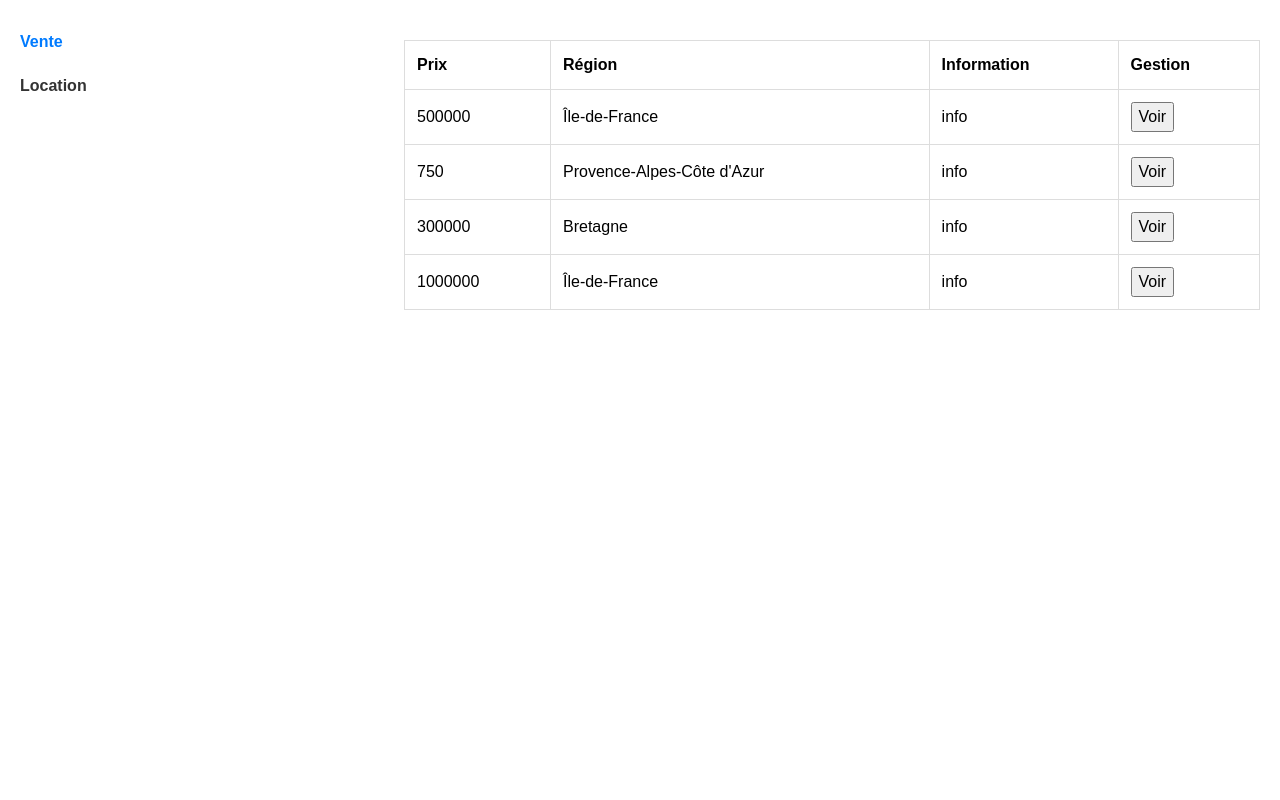
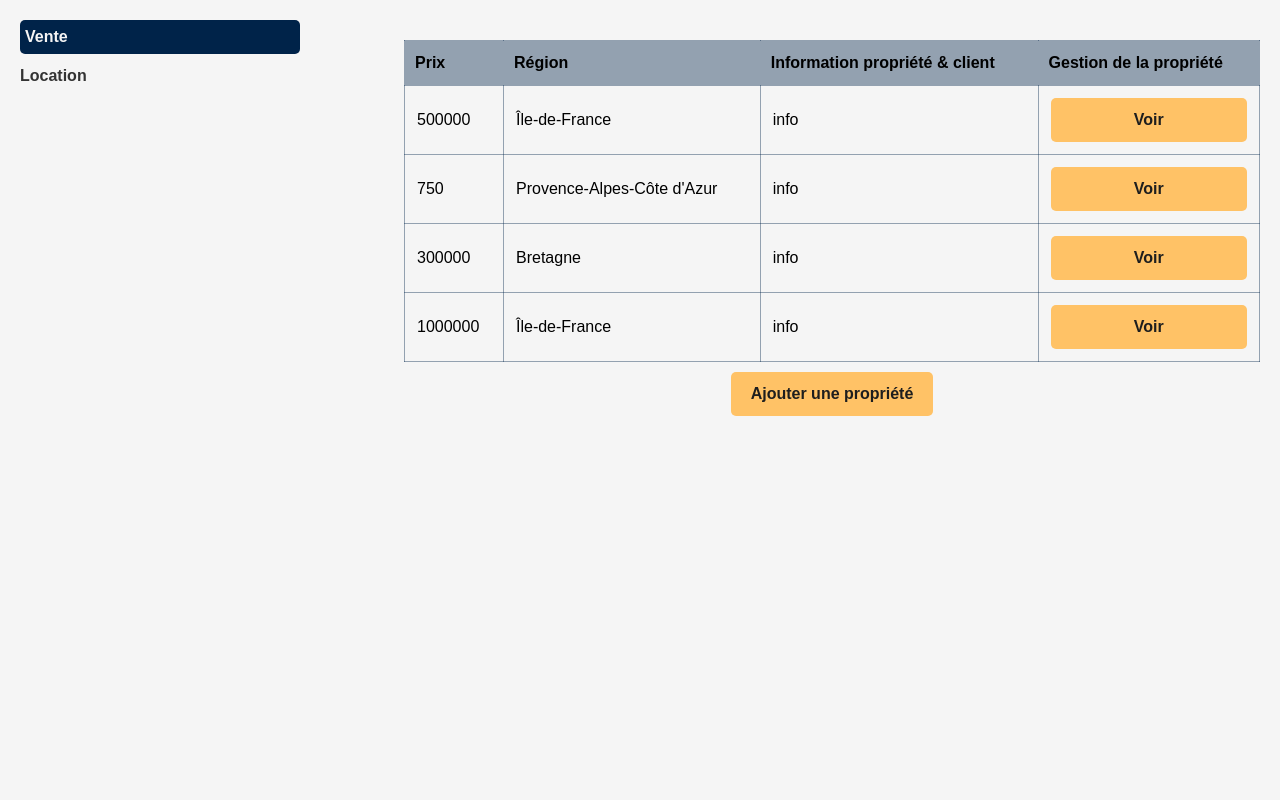
Before and after one commit to mathildejrdn/Magre, a PHP site: page /backoffice/properties.php in a window 1280 px wide. Run offline with PHP 8.4, Linux system fonts and the light colour scheme.

Commit message:
page de gestion des propriétés, mise en forme CSS

```diff
--- a/src/backoffice/properties.php
+++ b/src/backoffice/properties.php
@@ -41,8 +41,8 @@
                             <button onclick="applyFilters()">Appliquer</button>
                         </div>
                     </th>
-                    <th>Information</th>
-                    <th>Gestion</th>
+                    <th>Information propriété & client</th>
+                    <th>Gestion de la propriété</th>
                 </tr>
             </thead>
             <tbody>
@@ -72,6 +72,8 @@
                 </tr>
             </tbody>
         </table>
+        <button>Ajouter une propriété</button>
     </div>
+
 </body>
 </html>
--- a/src/styles/backoffice.css
+++ b/src/styles/backoffice.css
@@ -1,5 +1,4 @@
 /*page d'acceuil*/
-
 .container {
     display: flex;
     justify-content: space-evenly;
@@ -59,8 +58,10 @@
 }
 
 .sidebar a.active {
-    color: #007bff; /* Couleur du lien actif */
-}
+    color: var(--clear); /* Couleur du lien actif */
+background-color: var(--main);
+padding: 5px;
+border-radius: 5px;}
 
 .table-container {
     width: 70%;
@@ -74,10 +75,11 @@ table {
     border-collapse: collapse;
     margin-top: 20px;
     font-family: Arial, sans-serif;
+    margin-bottom: 10px;
 }
 
 th, td {
-    border: 1px solid #ddd;
+    border: 1px solid var(--main2);
     padding: 12px;
     text-align: left;
 }
@@ -85,6 +87,9 @@ th, td {
 th {
     position: relative;
     cursor: pointer;
+    background-color: var(--main2);
+    padding: 10px;
+
 }
 
 .filter-container {
@@ -92,8 +97,8 @@ th {
     position: absolute;
     top: 100%;
     left: 0;
-    background-color: white;
-    border: 1px solid #ddd;
+    background-color: var(--clear);
+    border: 1px solid var(--main);
     padding: 10px;
     z-index: 10;
     box-shadow: 0px 4px 8px rgba(0, 0, 0, 0.1);
@@ -115,17 +120,15 @@ th {
     padding: 5px;
     margin-bottom: 10px;
 }
-
-.filter-container button {
-    width: 100%;
-    padding: 5px;
-    background-color: #007bff;
-    color: white;
+table button { width: 100%;}
+button {
+    background-color: var(--secondary);
+    color: var(--dark);
+    border-radius: 5px;
     border: none;
     cursor: pointer;
-    font-weight: bold;
+    font-weight: bold  !important;
+    padding: 10px 20px;
+    display: block;
+    margin: 0 auto;
 }
-
-.filter-container button:hover {
-    background-color: #0056b3;
-}
--- a/src/styles/reset.css
+++ b/src/styles/reset.css
@@ -35,6 +35,8 @@ body {
   scroll-behavior: smooth;
   text-rendering: optimizeSpeed;
   line-height: 1.5;
+  background-color: var(--clear);
+  font-family: Arial, sans-serif;
 }
 
 /* Remove list styles on ul, ol elements with a class attribute */
@@ -78,6 +80,7 @@ select {
 }
 
 :root { --main: #002349;
+    --main2: #00234966;
 --secondary: #FFC266;
 --dark: #1e1e1e;
 --clear: #f5f5f5;
```
